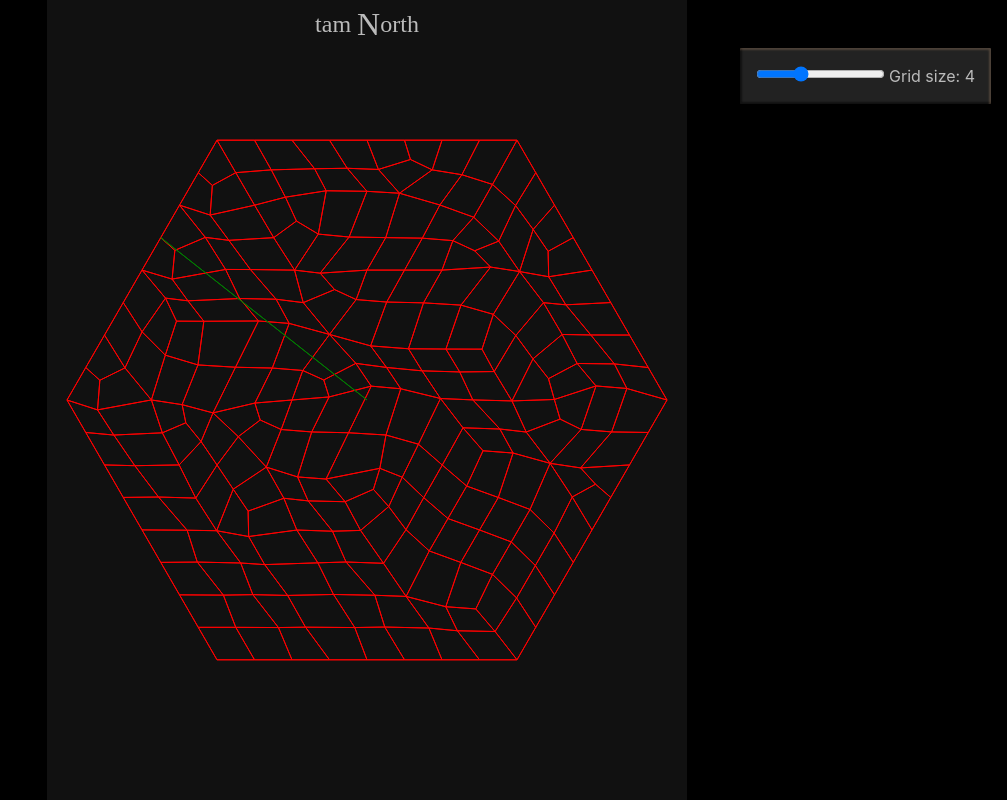
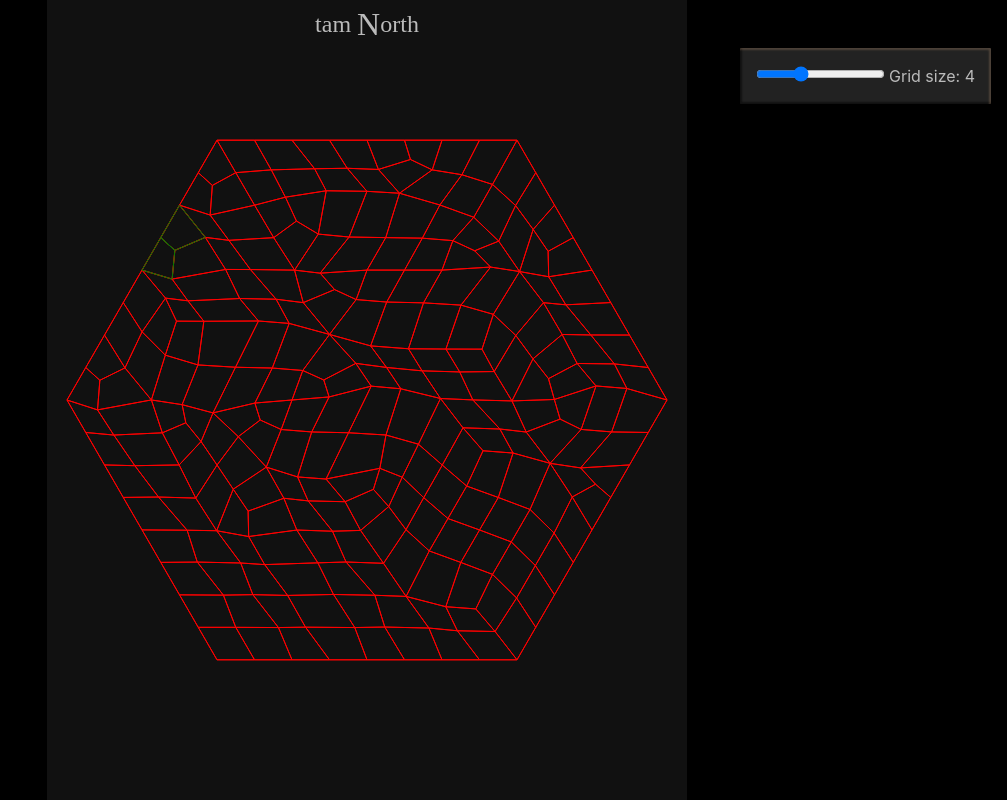
Before and after one commit to TamNorth/TamNorth, a SvelteKit app in the folder TN-portfolio/: page /grid in a window 1280 px wide. Shown: the whole page, without its empty margins (273-1280 px from the left). Built offline with nearby package versions, Linux system fonts and the light colour scheme; some icons are missing.

Commit message:
grid | highlight selected quads on click

```diff
--- a/TN-portfolio/src/routes/grid/+page.svelte
+++ b/TN-portfolio/src/routes/grid/+page.svelte
@@ -188,14 +188,10 @@
 					const gridQuad = [];
 
 					function registerEdge(end1Id, end2Id) {
+						gridQuad.push(end1Id);
 						const edgeId = `${end1Id}//${end2Id}`;
 						const edgeAltId = `${end2Id}//${end1Id}`;
-						if (acc.edges[edgeId]) {
-							gridQuad.push(edgeId);
-						} else if (acc.edges[edgeAltId]) {
-							gridQuad.push(edgeAltId);
-						} else {
-							gridQuad.push(edgeId);
+						if (!acc.edges[edgeId] && !acc.edges[edgeAltId]) {
 							acc.edges[edgeId] = [end1Id, end2Id];
 						}
 					}
@@ -312,7 +308,6 @@
 
 		const mergedShapes = mergeShapes(shapes);
 		const { vertices, edges, quads } = interpolate(mergedShapes);
-		console.log(quads);
 
 		const normalisedVertices = normaliseGrid(vertices);
 		const relaxedVertices = relaxGrid(
@@ -323,7 +318,7 @@
 
 		const formattedEdges = getEdgeCoords({ vertices: relaxedVertices, edges });
 
-		return { vertices: relaxedVertices, edges: formattedEdges };
+		return { vertices: relaxedVertices, edges: formattedEdges, quads };
 	}
 
 	function getNearestVertex(mouseClick, vertices, scale, origin) {
@@ -370,7 +365,11 @@
 		return loop(startingVertexId, startingDistance);
 	}
 
-	const { vertices, edges } = $derived(makeHex(gridSize));
+	function getQuadsFromVertex(vertexId, quads) {
+		return quads.filter((quad) => quad.some((vid) => vid === vertexId));
+	}
+
+	const { vertices, edges, quads } = $derived(makeHex(gridSize));
 
 	const canvasFn = ({ canvas, mouseClick, w, h }) => {
 		const { x: xOffset, y: yOffset } = canvas.getBoundingClientRect();
@@ -386,10 +385,15 @@
 
 		$effect(() => {
 			const nearestVertexId = getNearestVertex(mousePos, vertices, scale, origin);
+			const selectedQuads = getQuadsFromVertex(nearestVertexId, quads);
+			const shapes = selectedQuads.map((quad) => {
+				return { vertices: quad.map((vertexId) => vertices[vertexId]) };
+			});
+
 			paintShapes({
 				context,
 				origin,
-				shapes: [{ vertices: [{ x: 0, y: 0 }, vertices[nearestVertexId]] }],
+				shapes,
 				scale,
 				colour: 'green'
 			});
```
